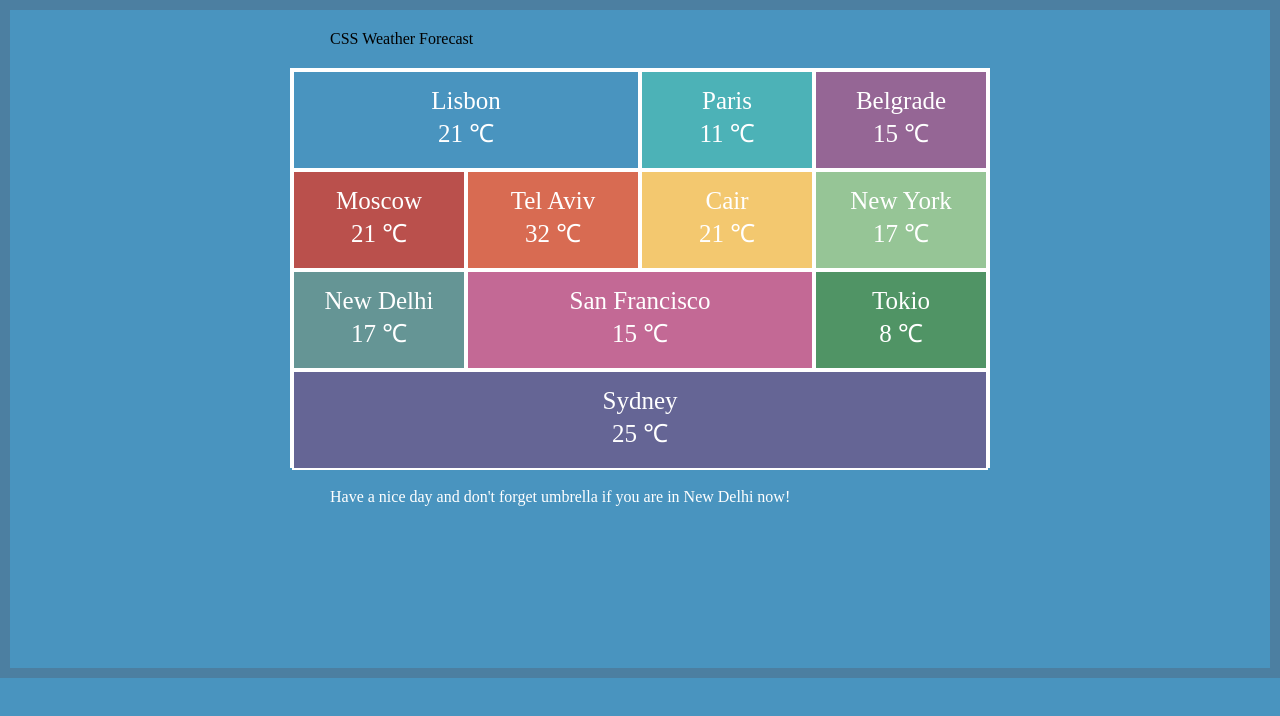
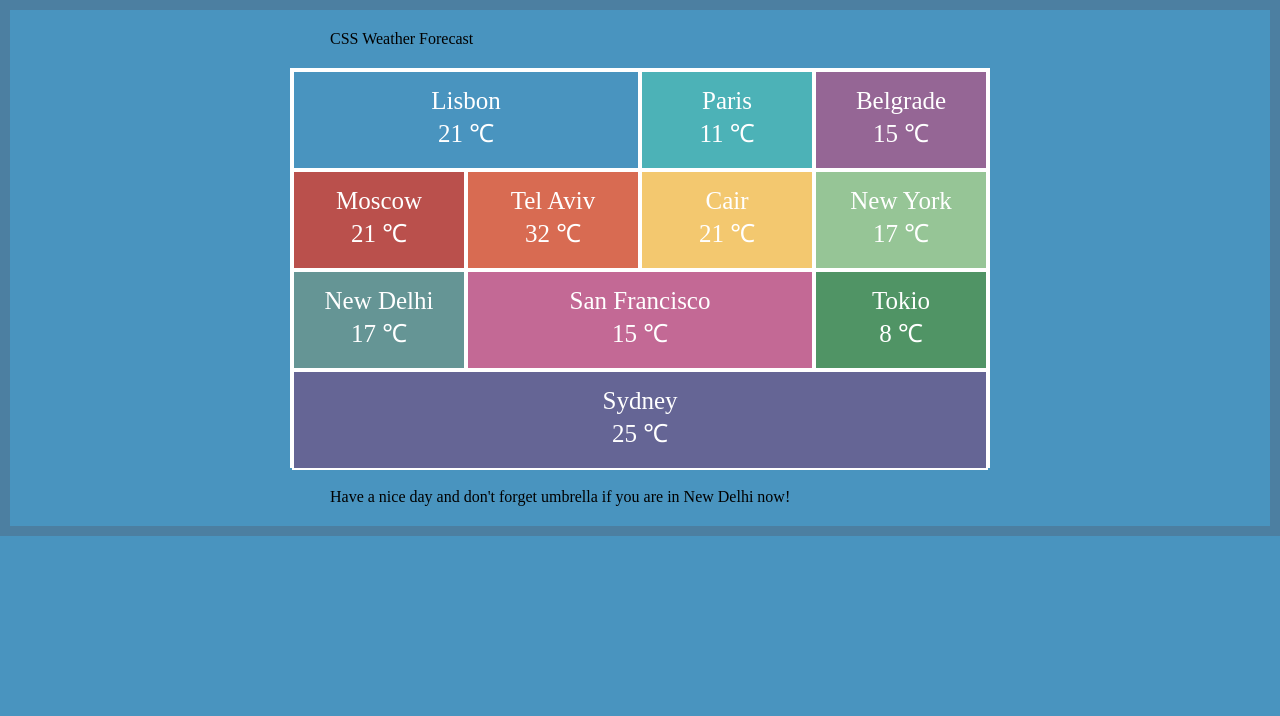
Before and after one commit to TatyankaV/Lesson5_-, a plain HTML site: page index.html in a window 1280 px wide. Drawn offline with Linux system fonts and the light colour scheme; some icons are missing.

Commit message:
renaming

```diff
--- a/Style/style.css
+++ b/css/style.css
@@ -3,12 +3,10 @@
 *:after {
     -webkit-box-sizing: border-box;
     -moz-box-sizing: border-box;
-    box-sizing: border-box;
 }
 *
 {
-
-  margin: 0;
+ margin: 0;
   padding: 0;
 }
 body{
@@ -18,7 +16,7 @@ body{
 
 main {
     color: white;
-    height: 600px;
+    height: 400px;
 }
 .list {
     margin:auto;
--- a/index.html
+++ b/index.html
@@ -3,7 +3,7 @@
 
 <head>
     <meta charset="utf-8" />
-    <link rel="stylesheet" type="text/css" media="screen" href="Style/style.css" />
+    <link rel="stylesheet" type="text/css" media="screen" href="css/style.css" />
     <link rel="stylesheet" href="https://cdnjs.cloudflare.com/ajax/libs/weather-icons/2.0.5/css/weather-icons.min.css">
 </head>
 
@@ -81,8 +81,8 @@
                 </div>
             </li>
         </ul>
-        <footer>Have a nice day and don't forget umbrella if you are in New Delhi now!</footer>
     </main>
+    <footer>Have a nice day and don't forget umbrella if you are in New Delhi now!</footer>
 </body>
 
 </html>
```
